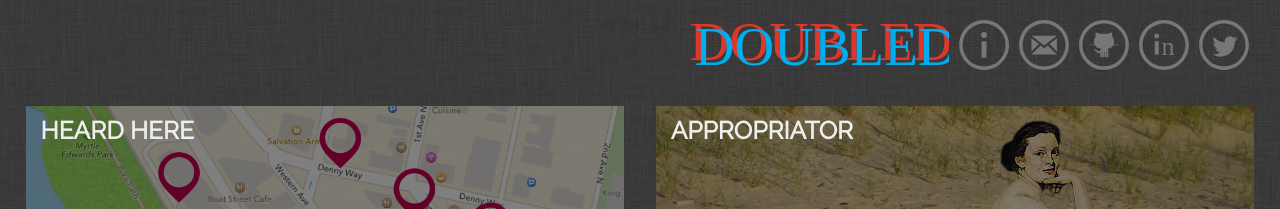
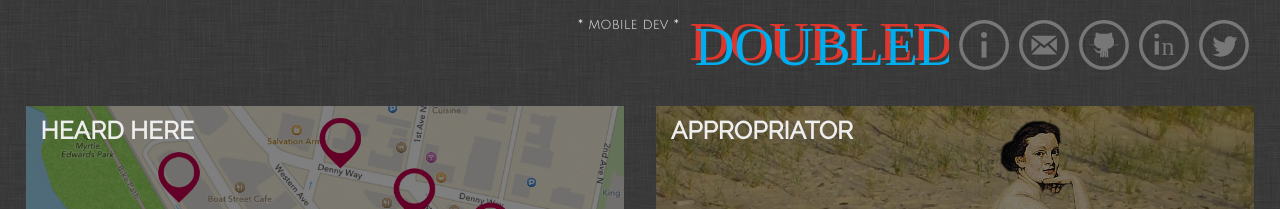
Before and after one commit to diannamertz/doubledi.github.com, a Jekyll site: the page built from index.html, in a window 1280 px wide. Shown: the top 209 px of the page. Built offline with Jekyll 4.4.1, drawn with Linux system fonts in a browser that asks for light colours.

Commit message:
final index fix

```diff
--- a/_layouts/default.html
+++ b/_layouts/default.html
@@ -45,7 +45,7 @@
                       </a>
                    </svg>
                 </li>
-                <li> mobile dev </li>
+                <li class="subfont"> * mobile dev *</li>
                 </ul>
             </nav>
           </div> <!--row-fluid-->
--- a/css/style.css
+++ b/css/style.css
@@ -41,6 +41,10 @@ nav li {
 .icondd:hover {
   opacity: 0.4;
   cursor: pointer;
+}
+
+.subfont {
+  color: #eeeeee;
 }
 
 /*
@@ -255,14 +259,14 @@ h4 {
   ul.entries li .overlaydark h3 {
     font-size: 20px;
   }
+  ul.entries li .overlaydark em {
+    margin-top: 2px;
+  }
 }
 
 @media (max-width: 767px) {
   ul.entries li .overlaydark h3 {
     font-size: 18px;
-  }
-  ul.entries li .overlaydark em {
-    margin-top: 2px;
   }
 
   .carousel-control {
```
